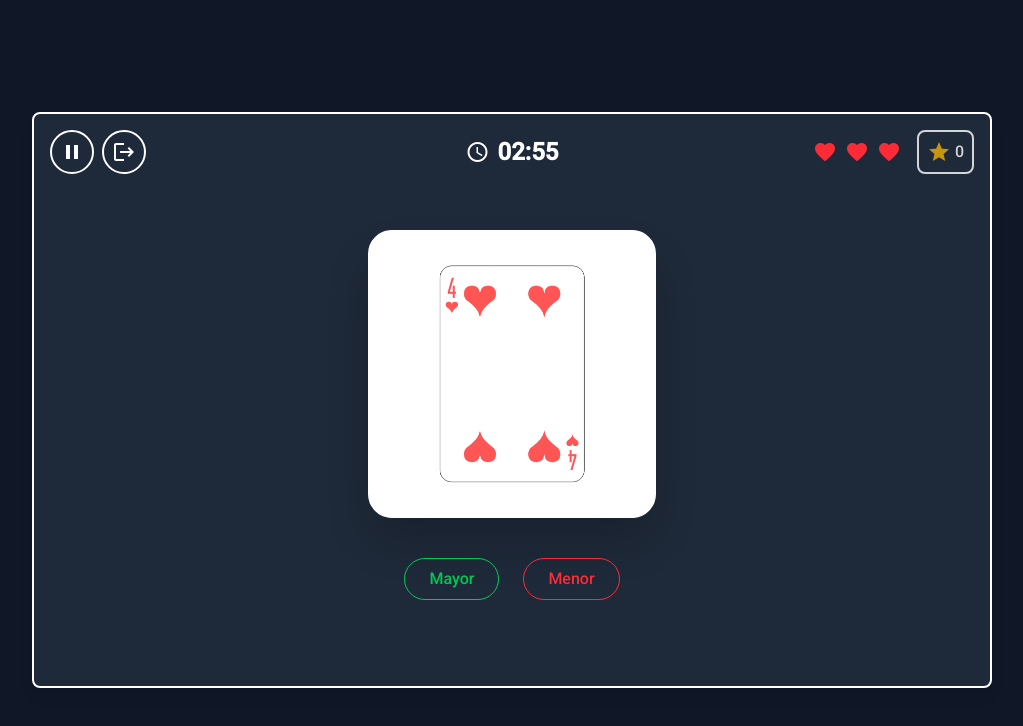
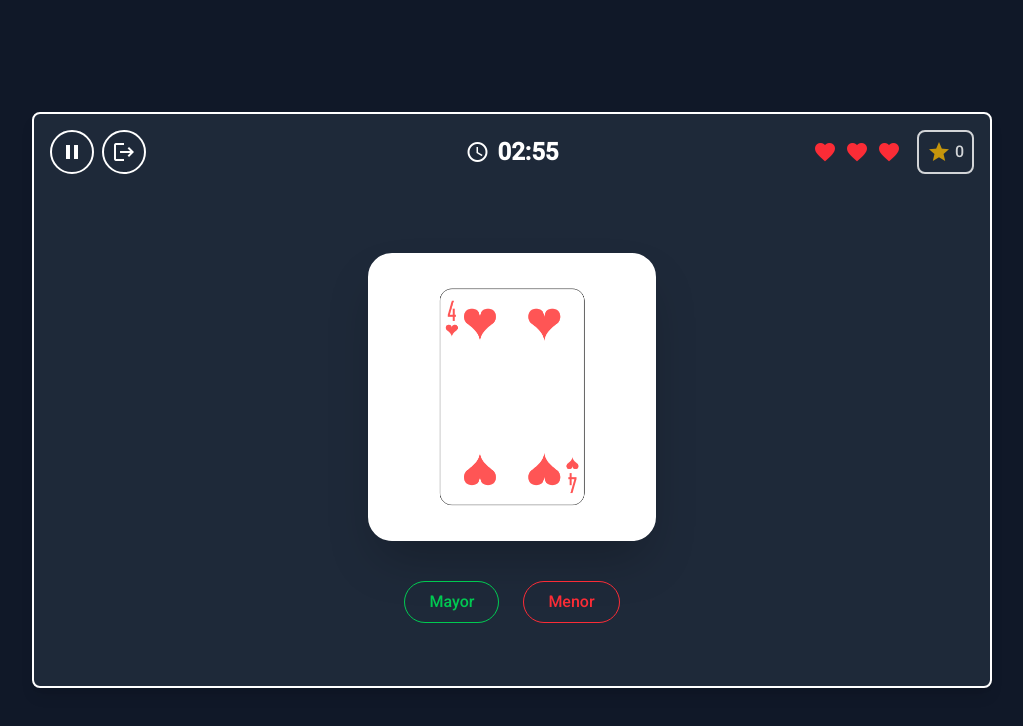
Before and after one commit to SmaniaMatias20/matias-smania-progr4-2025-tp1-c1, an Angular app in the folder Front/: page /games/mayor-menor in a window 1280 px wide. Shown: the top 726 px of the page, without its empty margins (128-1151 px from the left). Built offline with nearby package versions, Linux system fonts and the light colour scheme; sample sign-in values are in the browser's storage.

Commit message:
centrado de juegos

```diff
--- a/Front/src/app/pages/ahorcado-page/ahorcado-page.component.html
+++ b/Front/src/app/pages/ahorcado-page/ahorcado-page.component.html
@@ -45,6 +45,9 @@
 
     </div>
 
+    <!-- Contenedor central que se adapta al espacio -->
+    <div class="flex-1 flex flex-col items-center justify-center w-full">
+
         @if (roundVictory) {
         <app-success-message [title]="'¡Correcto, adivinaste!'" [message]="'La palabra era: ' + word">
         </app-success-message>
@@ -84,6 +87,8 @@
         </div>
         }
 
+    </div>
+
 
 
     <!-- Mostrar resultado del juego -->
--- a/Front/src/app/pages/mayor-menor-page/mayor-menor-page.component.html
+++ b/Front/src/app/pages/mayor-menor-page/mayor-menor-page.component.html
@@ -55,21 +55,22 @@
         </div>
     </div>
 
-    <!-- Resultado ronda -->
+    <!-- Contenedor central que se adapta al espacio -->
+    <div class="flex-1 flex flex-col items-center justify-center w-full">
+
+        <!-- Mensaje de éxito -->
         @if (roundVictory) {
         <app-success-message [title]="'¡Respuesta correcta!'" [message]="'Muy bien, acertaste la carta.'">
         </app-success-message>
+        } @else {
 
-    } @else {
         <!-- Carta actual -->
-    <div class="flex flex-col items-center justify-center mt-10">
         <img [src]="currentCardImage" alt="Carta actual"
-            class="w-56 md:w-72 h-auto rounded-3xl shadow-2xl border-4 border-white bg-white p-3" />
-    </div>
+            class="w-56 md:w-72 h-auto rounded-3xl shadow-2xl border-4 border-white bg-white p-3 mb-6" />
 
-    <!-- Botones -->
+        <!-- Botones Mayor/Menor -->
         @if (!finished || !paused) {
-    <div class="flex gap-6 mt-10">
+        <div class="flex gap-6 mt-4">
             <button (click)="guess(true)" [disabled]="paused"
                 class="border border-green-500 text-green-500 hover:bg-green-500 hover:text-white transition-all duration-200 px-6 py-2 rounded-full font-medium">
                 Mayor
@@ -81,7 +82,7 @@
         </div>
         }
         }
-
+    </div>
 
 
     <!-- Resultado final -->
--- a/Front/src/app/pages/preguntados-page/preguntados-page.component.html
+++ b/Front/src/app/pages/preguntados-page/preguntados-page.component.html
@@ -56,6 +56,9 @@
         </div>
     </div>
 
+    <!-- Contenedor central que se adapta al espacio -->
+    <div class="flex-1 flex flex-col items-center justify-center w-full">
+
         <!-- Resultado ronda -->
         @if (roundVictory) {
         <app-success-message [title]="'¡Respuesta correcta!'" [message]="'Muy bien, acertaste la pregunta.'">
@@ -77,12 +80,11 @@
                   'bg-red-500 border-red-500 text-white': selectedOptions.includes(option),
                   'border-gray-500 hover:border-white bg-transparent text-white hover:bg-white hover:text-gray-900':
                     !selectedOptions.includes(option)
-        }" class="py-3 px-4 rounded-lg w-full transition-all duration-200 text-base cursor-pointer">
+                }" class="py-3 px-4 rounded-lg w-full transition-all duration-200 text-base cursor-pointer border-2">
                     {{ option }}
                 </button>
                 }
             </div>
-
 
             }
 
@@ -90,12 +92,15 @@
         <!-- Línea de tiempo / Barra de progreso -->
         <div class="w-full px-6 py-2">
             <div class="relative w-full bg-gray-700 rounded-full h-2">
-            <div class="absolute top-0 left-0 h-full bg-green-500 rounded-full" [ngStyle]="{ width: progressBarWidth }">
+                <div class="absolute top-0 left-0 h-full bg-green-500 rounded-full"
+                    [ngStyle]="{ width: progressBarWidth }">
                 </div>
             </div>
         </div>
 
         }
+
+    </div>
 
 
     <!-- Resultado final -->
```
Lines whose indentation alone changed are shown as unchanged.
